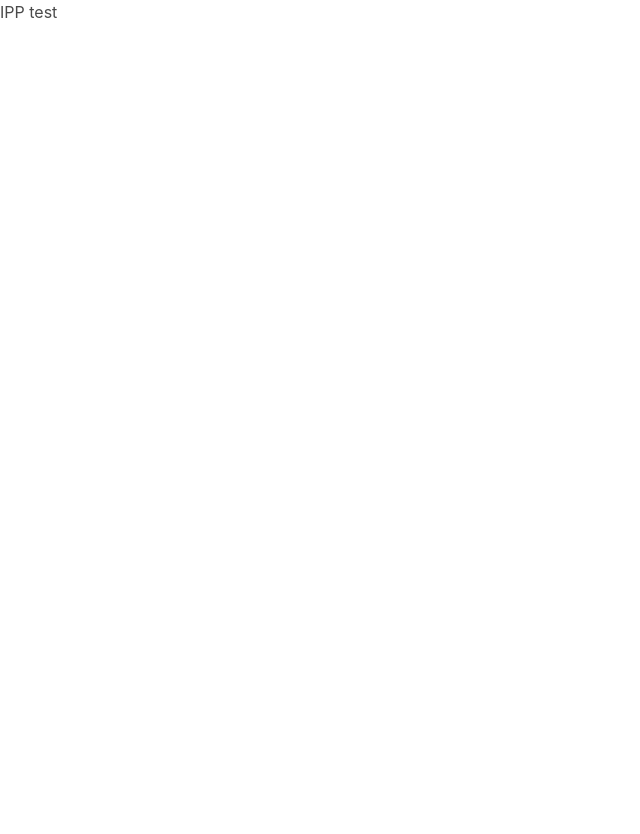
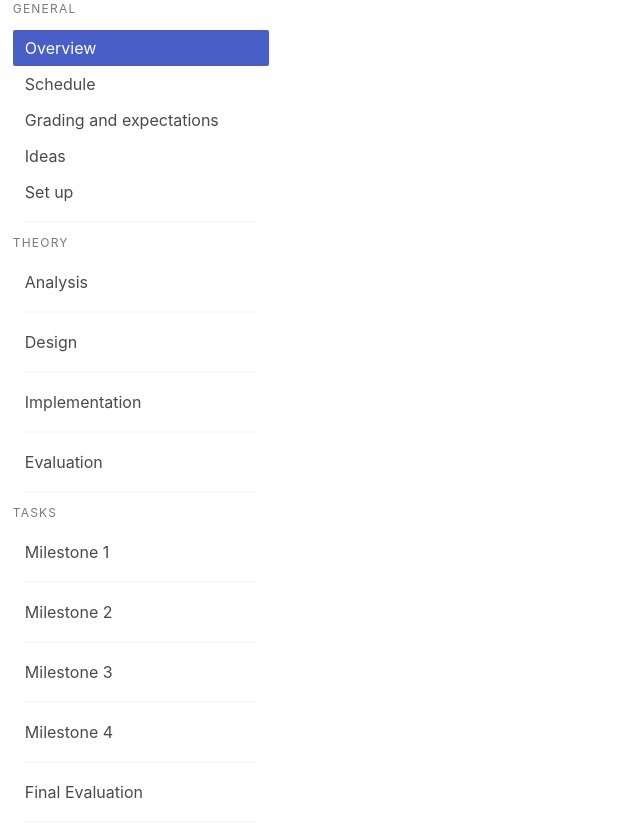
Before and after one commit to InteractionPrototyping/exercises_2.0, a plain HTML site: page index.html in a window 1280 px wide. Shown: the whole page, without its empty margins (0-640 px from the left). Before the commit the page ends 800 px from the top, so only its background shows below. Drawn offline with nearby package versions, Linux system fonts and the light colour scheme.

Commit message:
sidebar navigation

```diff
--- a/css/style.css
+++ b/css/style.css
@@ -0,0 +1,16 @@
+aside {
+    width:20vw;
+    margin-left:1vw;
+}
+
+.accordion {
+    cursor: pointer;
+    transition: 0.4s;
+
+}
+
+.panel {
+    max-height: 0;
+    overflow: hidden;
+    transition: max-height 0.2s ease-out;
+}
--- a/index.html
+++ b/index.html
@@ -10,6 +10,137 @@
 
 </head>
 <body>
-    <p>IPP test</p>
+    <aside class="menu">
+        <p class="menu-label">
+            General
+        </p>
+        <ul class="menu-list">
+            <li><a class="is-active">Overview</a></li>
+            <li><a>Schedule</a></li>
+            <li><a>Grading and expectations</a></li>
+            <li><a>Ideas</a></li>
+            <li>
+                <a class="accordion">Set up</a>
+                <ul class="panel">
+                    <li><a>Introduction to GitHub</a></li>
+                    <li><a>Commands</a></li>
+                    <li><a>GitHub Client</a></li>
+                    <li><a>Development environment</a></li>
+                </ul>
+            </li>
+        </ul>
+        <p class="menu-label">
+            Theory
+        </p>
+        <ul class="menu-list">
+            <li>
+                <a class="accordion">Analysis</a>
+                <ul class="panel">
+                    <li><a>Introduction</a></li>
+                    <li><a>Methods I: Research and interviews</a></li>
+                    <li><a>Methods II: Goals and design principles</a></li>
+                    <li><a>Methods III: Frameworks</a></li>
+                </ul>
+            </li>
+            <li>
+                <a class="accordion">Design</a>
+                <ul class="panel">
+                    <li><a>Introduction</a></li>
+                    <li><a>Methods I: First sketch</a></li>
+                    <li><a>Methods II: From LoFi to HiFi</a></li>
+                    <li><a>Methods III: Style a prototype</a></li>
+                </ul>
+            </li>
+            <li>
+                <a class="accordion">Implementation</a>
+                <ul class="panel">
+                    <li><a>Introduction</a></li>
+                    <li><a>Methods I: LoFi Paper Prototyping</a></li>
+                    <li><a>Methods II: HiFi Prototyping</a></li>
+                    <li><a>Methods III: Web App</a></li>
+                    <li><a>Methods IV: HiFi Web App</a></li>
+                </ul>
+            </li>
+            <li>
+                <a class="accordion">Evaluation</a>
+                <ul class="panel">
+                    <li><a>Introduction</a></li>
+                    <li><a>Methods I: Thinking Aloud</a></li>
+                    <li><a>Methods II: Heuristic Evaluation</a></li>
+                    <li><a>Methods III: Qualitative Evaluation</a></li>
+                    <li><a>Methods IV: Quantitative Evaluation</a></li>
+                </ul>
+            </li>
+        </ul>
+        <p class="menu-label">
+            Tasks
+        </p>
+        <ul class="menu-list">
+            <li>
+                <a class="accordion">Milestone 1</a>
+                <ul class="panel">
+                    <li><a>T1: Understanding Users</a></li>
+                    <li><a>T2: Personas, user goals, scenarios</a></li>
+                    <li><a>T3: Paper Prototype</a></li>
+                    <li><a>T4: Thinking Aloud</a></li>
+                    <li><a>T5: Presentation M1</a></li>
+                </ul>
+            </li>
+            <li>
+                <a class="accordion">Milestone 2</a>
+                <ul class="panel">
+                    <li><a>T6: Use goals, usability goals and principles</a></li>
+                    <li><a>T7: Apply design</a></li>
+                    <li><a>T8: POP</a></li>
+                    <li><a>T9: Heuristic Evaluation</a></li>
+                    <li><a>T10: Presentation M2</a></li>
+                </ul>
+            </li>
+            <li>
+                <a class="accordion">Milestone 3</a>
+                <ul class="panel">
+                    <li><a>T11: Design Framework</a></li>
+                    <li><a>T12: Style prototype</a></li>
+                    <li><a>T13: First Web App</a></li>
+                    <li><a>T14: Qualitative Evaluation</a></li>
+                    <li><a>T15: Presentation M3</a></li>
+                </ul>
+            </li>
+            <li>
+                <a class="accordion">Milestone 4</a>
+                <ul class="panel">
+                    <li><a>T16: Reflection and aiming forward</a></li>
+                    <li><a>T17: Improvement interaction</a></li>
+                    <li><a>T18: HiFi Web App</a></li>
+                    <li><a>T19: Experimental requirements</a></li>
+                    <li><a>T20: Presentation M4</a></li>
+                </ul>
+            </li>
+            <li>
+                <a class="accordion">Final Evaluation</a>
+                <ul class="panel">
+                    <li><a>T21: Final Evaluation</a></li>
+                    <li><a>T22: Final Presentation</a></li>
+                </ul>
+            </li>
+        </ul>
+    </aside>
 </body>
 </html>
+
+<script>
+    var acc = document.getElementsByClassName("accordion");
+    var i;
+
+    for (i = 0; i < acc.length; i++) {
+        acc[i].addEventListener("click", function() {
+            this.classList.toggle("active");
+            var panel = this.nextElementSibling;
+            if (panel.style.maxHeight) {
+                panel.style.maxHeight = null;
+            } else {
+                panel.style.maxHeight = panel.scrollHeight + "px";
+            }
+        });
+    }
+</script>
```
